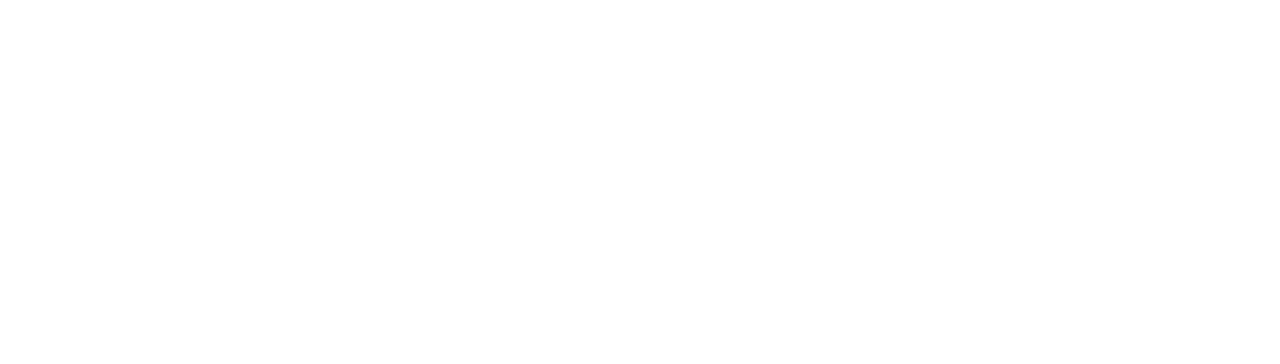
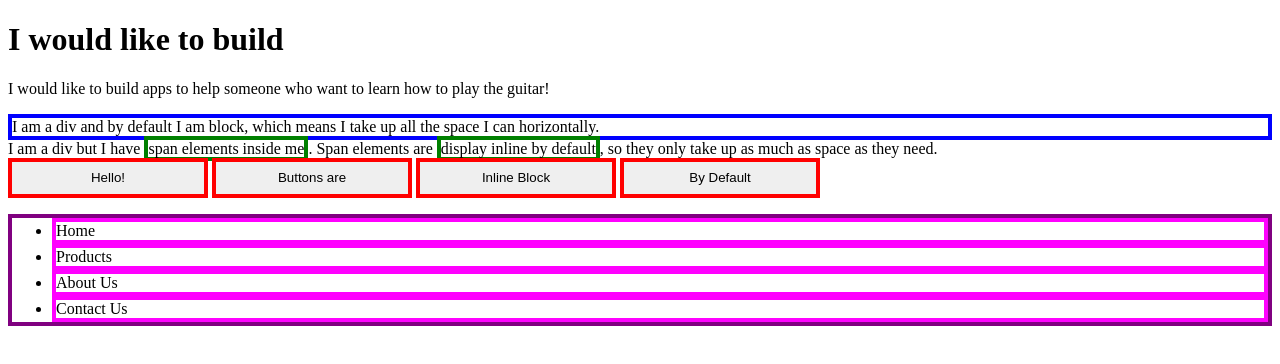
Before and after one commit to JustinCChen/prep-0922-code-solutions, a website: page prep-css-display/index.html in a window 1280 px wide. Drawn offline with Linux system fonts and the light colour scheme.

Commit message:
Update index.html

```diff
--- a/prep-css-display/index.html
+++ b/prep-css-display/index.html
@@ -1,12 +1,40 @@
 <!DOCTYPE html>
 <html>
 <head>
-  <title>CSS Display Properties</title>
-  <style>
-
-  </style>
+  <title>prep-example</title>
 </head>
 <body>
-
+    <h1>I would like to build</h1>
+  <p>
+    <!-- write your app ideas here 👇 -->
+    I would like to build apps to help someone who want to learn how to play the guitar!
+  </p>
+  <div style="border: 4px solid blue;"> I am a div and by default I am block, which means I take up all the space I can
+    horizontally.</div>
+  <div>
+    I am a div but I have <span style="border: 4px solid green;height: 100px;width: 100px;" >span elements inside me</span>.
+    Span elements are <span style="border: 4px solid green;height: 100px;width: 100px;">display inline by default</span>,
+    so they only take up as much as space as they need.
+  </div>
+  <div>
+    <button style="border:4px solid red;height: 40px;width: 200px;">Hello!</button>
+    <button style="border:4px solid red;height: 40px;width: 200px;">Buttons are</button>
+    <button style="border:4px solid red;height: 40px;width: 200px;">Inline Block</button>
+    <button style="border:4px solid red;height: 40px;width: 200px;">By Default</button>
+  </div>
+<ul style="border:4px solid purple;">
+  <li style="border:4px solid magenta;display: ;">
+    Home
+  </li>
+  <li style="border:4px solid magenta;display: ">
+    Products
+  </li>
+  <li style="border:4px solid magenta;display:">
+    About Us
+  </li>
+  <li style="border:4px solid magenta;display:;">
+    Contact Us
+  </li>
+</ul>
 </body>
 </html>
```
